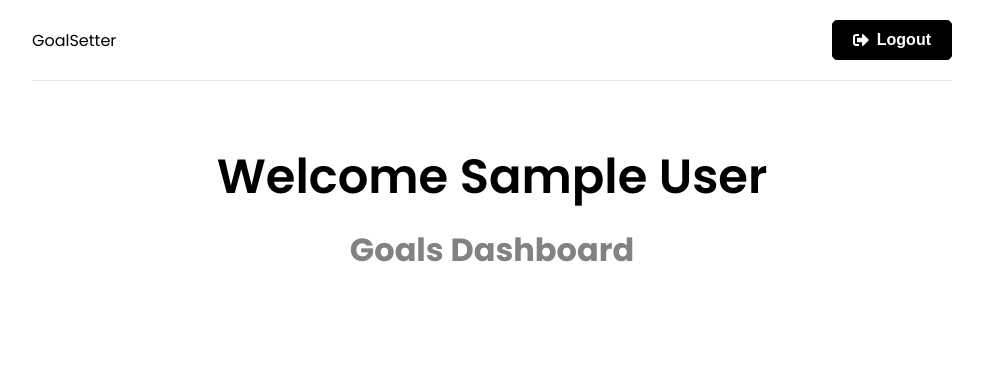
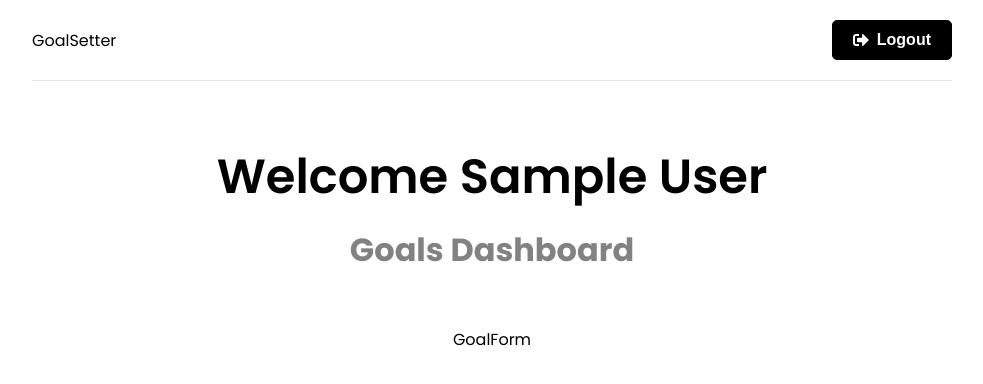
Before and after one commit to Collinswarui/Rest-Api, a React (Create React App) app in the folder frontend/: page / in a window 1280 px wide. Shown: the top 384 px of the page, without its empty margins (148-1131 px from the left). Built offline with nearby package versions, Linux system fonts and the light colour scheme; sample sign-in values are in the browser's storage.

Commit message:
created a goal form on the dashboard

```diff
--- /dev/null
+++ b/frontend/src/components/Goalform.jsx
@@ -0,0 +1,9 @@
+import { useState } from "react"
+import { UseSelector, useDispatch } from "react-redux"
+function Goalform() {
+  return (
+    <div>GoalForm </div>
+  )
+}
+
+export default Goalform
--- a/frontend/src/pages/Dashboard.jsx
+++ b/frontend/src/pages/Dashboard.jsx
@@ -1,6 +1,7 @@
 import {useEffect} from 'react'
 import {useNavigate} from 'react-router-dom'
 import {useSelector} from 'react-redux'
+import Goalform from '../components/Goalform'
 
 function Dashboard() {
 
@@ -20,6 +21,7 @@ function Dashboard() {
       <h2>Welcome {user && user.name}</h2>
       <p>Goals Dashboard</p>
     </section>
+    <Goalform />
     </>
   )
 }
```
